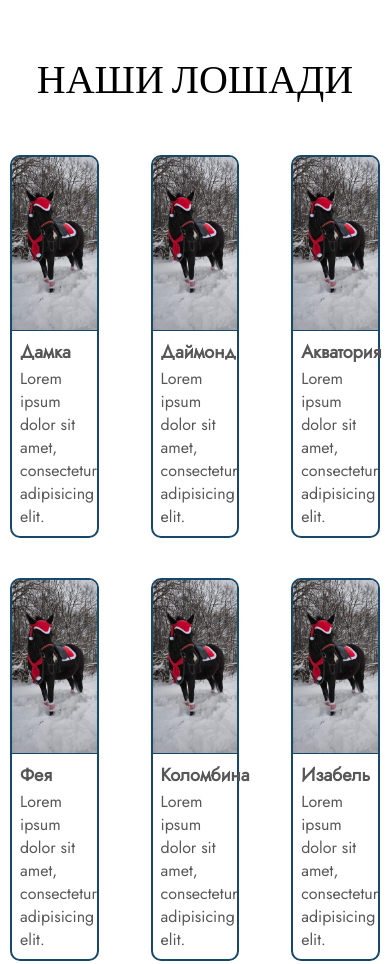
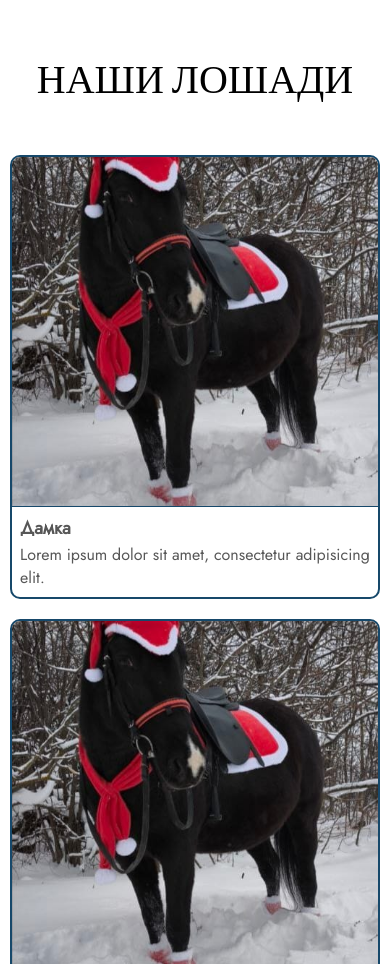
Before and after one commit to totoshka19/Horses-People, a plain HTML site: page index.html in a window 390 px wide. Shown: the part 7622-8586 px from the top of the page. Drawn offline with nearby package versions, Linux system fonts and the light colour scheme.

Commit message:
Сделала адаптив Наши лошади

```diff
--- a/css/media.css
+++ b/css/media.css
@@ -6,6 +6,9 @@
         flex-direction: column;
         text-align: center;
         padding: 40px 30px;
+    }
+    .horses__cards {
+        gap: 20px 10px;
     }
 }
 
@@ -24,6 +27,12 @@
     }
     .hero__title {
         font-size: 38px;
+    }
+    .horses__cards {
+        justify-content: space-around;
+    }
+    .horses__card {
+        max-width: 32%;
     }
 }
 
@@ -92,6 +101,9 @@
         max-width: 300px;
         margin: 0 auto;
     }
+    .horses__card {
+        max-width: 48%;
+    }
 }
 
 @media (max-width: 620px) {
@@ -105,6 +117,15 @@
     }
     .gallery__cards {
         grid-template-rows: repeat(6, 200px);
+    }
+    .horses__cards {
+        flex-direction: column;
+    }
+    .horses__card {
+        max-width: 100%;
+    }
+    .horses__card-img {
+        max-height: 350px;
     }
 }
 
```
